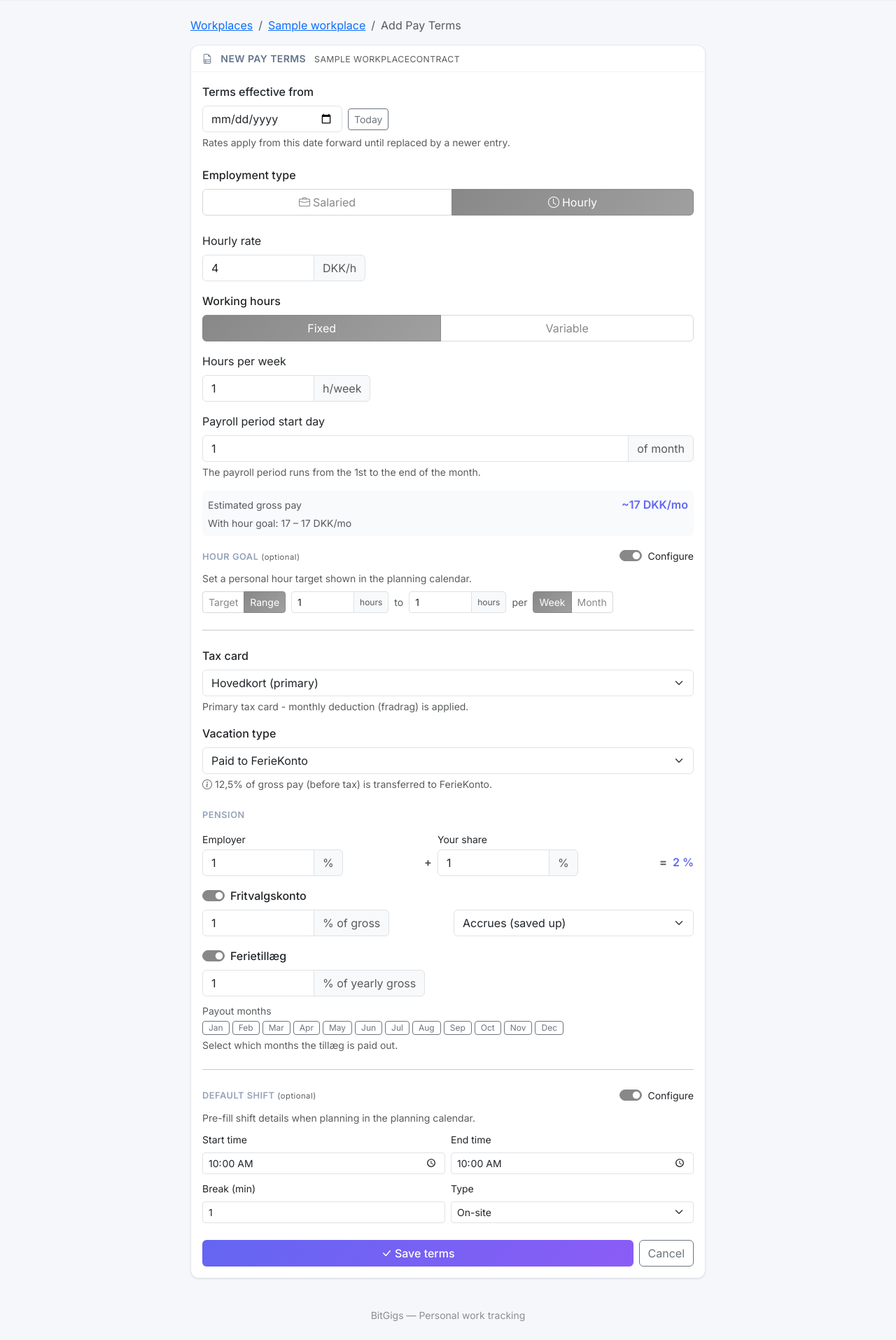
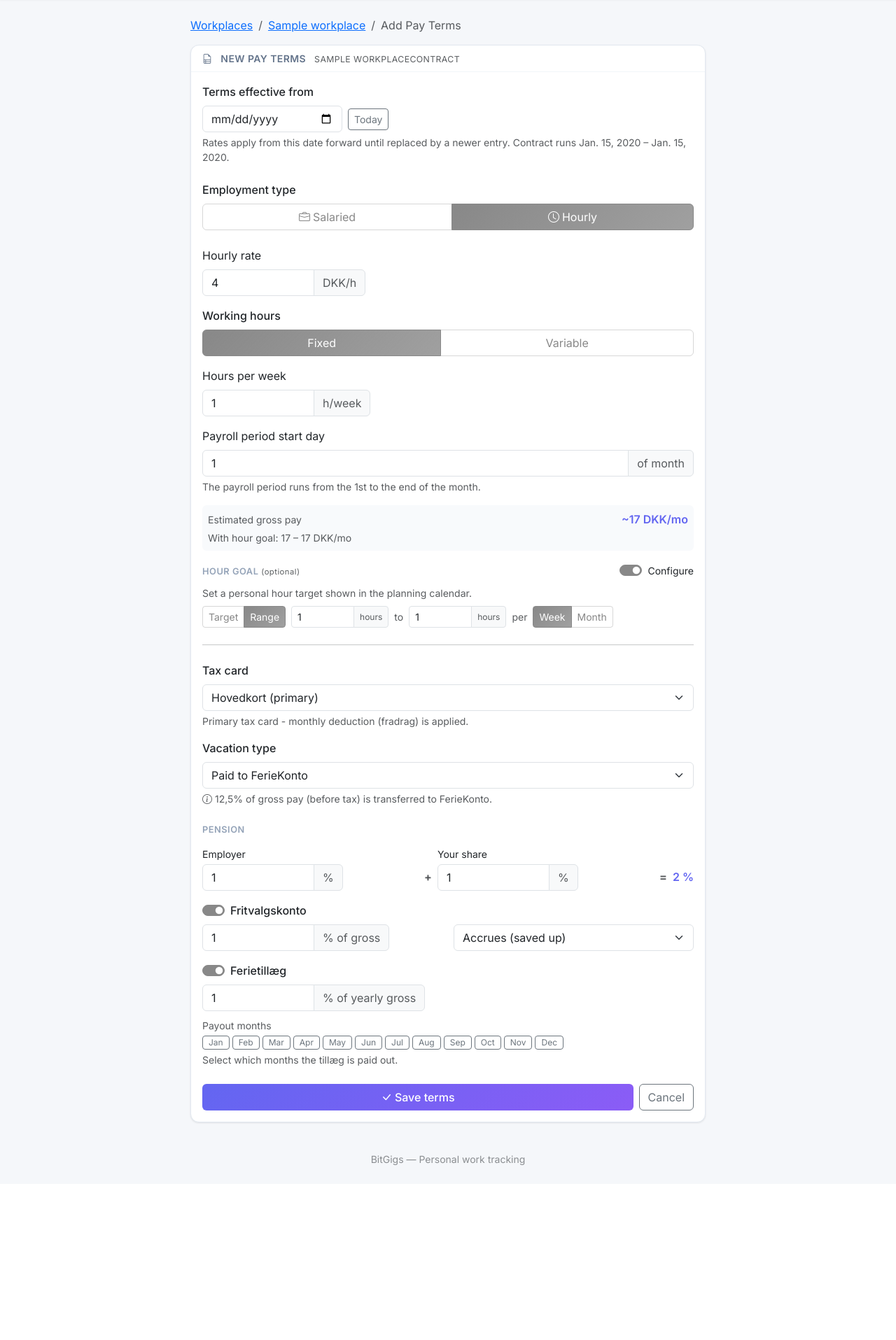
Before and after one commit to Peasniped/BitGigs, a Django app: a page that uses workplaces/templates/workplaces/termset_form.html in a window 1280 px wide. Shown: the part 59-1974 px from the top of the page at 70% size. After the commit the page ends 1724 px from the top, so only its background shows below. Run offline with Django 5.2, Linux system fonts and the light colour scheme; tables that the repository leaves empty hold one stand-in row (values such as "Sample post"); some libraries are stand-ins or nearby versions.

Commit message:
Move default shift to Workplace; consistent avatars; termset date validation
- Move default_shift_* fields off ContractTermSet onto Workplace (migration
  copies existing values across), since changing them has no effect on
  already-created shifts. Removes the Default Shift section from the termset
  form and updates export/import.
- Add Workplace.avatar_color / avatar_initials (custom colour, else derived
  from name) and use them for the shift chip and workplace-list cards so
  avatars match the dashboard everywhere.
- termset_form: render effective_from errors visibly and validate against the
  contract's date bounds live (with the range shown as a hint).

Co-Authored-By: Claude Opus 4.8 <noreply@anthropic.com>

```diff
--- a/calendar_view/templates/calendar_view/_shift_chip.html
+++ b/calendar_view/templates/calendar_view/_shift_chip.html
@@ -12,13 +12,13 @@
      title="{{ item.workplace.name }}: {{ item.start_time|time:'H:i' }}-{{ item.end_time|time:'H:i' }} ({{ item.net_hours|dk }}h)"
      {% if editable_shift %}data-session-id="{{ item.pk }}" data-workplace-id="{{ item.workplace_id }}"{% endif %}>
 {% endif %}
-  <span class="shift-chip__avatar" style="background:{{ item.workplace.color|default:'#6366f1' }};">
+  <span class="shift-chip__avatar" style="background:{{ item.workplace.avatar_color }};">
     {% if item.workplace.custom_icon %}
       <img src="{{ item.workplace.custom_icon.url }}" alt="">
     {% elif item.workplace.icon %}
       <i class="bi {{ item.workplace.icon }}"></i>
     {% else %}
-      {{ item.workplace.name|truncatechars:1 }}
+      {{ item.workplace.avatar_initials|slice:":1" }}
     {% endif %}
   </span>
   <small class="shift-chip__time">{{ item.start_time|time:"H:i" }}-{{ item.end_time|time:"H:i" }}</small>
--- a/workplaces/forms.py
+++ b/workplaces/forms.py
@@ -82,18 +82,12 @@ class ContractTermSetForm(forms.ModelForm):
             "ferietillaeg_enabled",
             "ferietillaeg_percent",
             "ferietillaeg_payout_months",
-            "default_shift_start_time",
-            "default_shift_end_time",
-            "default_shift_break_minutes",
-            "default_shift_type",
             "hour_goal_type",
             "hour_goal_min",
             "hour_goal_max",
         ]
         widgets = {
             "effective_from": forms.DateInput(attrs={"type": "date", "class": "form-control"}),
-            "default_shift_start_time": forms.TimeInput(attrs={"type": "time", "class": "form-control"}),
-            "default_shift_end_time": forms.TimeInput(attrs={"type": "time", "class": "form-control"}),
         }
 
     def __init__(self, *args, contract=None, **kwargs):
@@ -122,8 +116,6 @@ class ContractTermSetForm(forms.ModelForm):
             "fritvalgskonto_payout_type": ContractTermSet.FritvalgsPayoutType.ACCRUES,
             "ferietillaeg_payout_months": "5,8",
             "payroll_period_start_day": 1,
-            "default_shift_break_minutes": 0,
-            "default_shift_type": "on_site",
         }
         if not self.data:  # only for unbound (GET) forms
             for field, default in _defaults.items():
--- a/workplaces/templates/workplaces/termset_form.html
+++ b/workplaces/templates/workplaces/termset_form.html
@@ -75,14 +75,22 @@
               <input type="date" name="{{ form.effective_from.html_name }}" id="{{ form.effective_from.id_for_label }}"
                      value="{{ form.effective_from.value|default_if_none:'' }}"
                      class="form-control {% if form.effective_from.errors %}is-invalid{% endif %}"
-                     style="max-width:200px;" required>
-              <button type="button" class="btn btn-outline-secondary btn-sm"
-                      onclick="document.getElementById('{{ form.effective_from.id_for_label }}').value=new Date().toLocaleDateString('sv');">
+                     style="max-width:200px;" required
+                     data-effective-from
+                     data-contract-start="{{ contract.start_date|date:'Y-m-d' }}"
+                     data-contract-end="{{ contract.end_date|date:'Y-m-d'|default:'' }}">
+              <button type="button" class="btn btn-outline-secondary btn-sm" data-today-btn>
                 Today
               </button>
             </div>
-            <div class="form-text">Rates apply from this date forward until replaced by a newer entry.</div>
-            {% for err in form.effective_from.errors %}<div class="invalid-feedback">{{ err }}</div>{% endfor %}
+            <div class="form-text">
+              Rates apply from this date forward until replaced by a newer entry.
+              {% if contract %}Contract runs {{ contract.start_date }}{% if contract.end_date %} &ndash; {{ contract.end_date }}{% else %} &ndash; present{% endif %}.{% endif %}
+            </div>
+            {# Server-side errors (d-block so they show regardless of sibling structure) #}
+            {% for err in form.effective_from.errors %}<div class="text-danger small mt-1">{{ err }}</div>{% endfor %}
+            {# Live client-side error #}
+            <div class="text-danger small mt-1" data-effective-from-error style="display:none;"></div>
           </div>
 
           <div data-form="workplace">
@@ -453,57 +461,6 @@
               </div>
             </div>
 
-            {# ── Default shift ────────────────────────── #}
-            <hr class="my-4">
-            <div class="mb-3">
-              <div class="d-flex justify-content-between align-items-center mb-2">
-                <span class="section-title mb-0">Default Shift <small class="text-muted fw-normal text-lowercase">(optional)</small></span>
-                <div class="form-check form-switch">
-                  <input type="checkbox" class="form-check-input" role="switch"
-                         id="defaultShiftToggle"
-                         {% if form.default_shift_start_time.value %}checked{% endif %}>
-                  <label class="form-check-label small" for="defaultShiftToggle">Configure</label>
-                </div>
-              </div>
-              <div id="defaultShiftFields" style="{% if not form.default_shift_start_time.value %}display:none{% endif %}">
-                <p class="form-text mt-0 mb-2">Pre-fill shift details when planning in the planning calendar.</p>
-                <div class="row g-2 mb-2">
-                  <div class="col-6">
-                    <label class="form-label small">Start time</label>
-                    <input type="time" name="{{ form.default_shift_start_time.html_name }}"
-                           id="{{ form.default_shift_start_time.id_for_label }}"
-                           value="{{ form.default_shift_start_time.value|time:'H:i'|default_if_none:'' }}"
-                           class="form-control form-control-sm">
-                  </div>
-                  <div class="col-6">
-                    <label class="form-label small">End time</label>
-                    <input type="time" name="{{ form.default_shift_end_time.html_name }}"
-                           id="{{ form.default_shift_end_time.id_for_label }}"
-                           value="{{ form.default_shift_end_time.value|time:'H:i'|default_if_none:'' }}"
-                           class="form-control form-control-sm">
-                  </div>
-                </div>
-                <div class="row g-2 mb-2">
-                  <div class="col-6">
-                    <label class="form-label small">Break (min)</label>
-                    <input type="number" name="{{ form.default_shift_break_minutes.html_name }}"
-                           id="{{ form.default_shift_break_minutes.id_for_label }}"
-                           value="{{ form.default_shift_break_minutes.value|default:'0' }}"
-                           class="form-control form-control-sm" min="0">
-                  </div>
-                  <div class="col-6">
-                    <label class="form-label small">Type</label>
-                    <select name="{{ form.default_shift_type.html_name }}" id="{{ form.default_shift_type.id_for_label }}"
-                            class="form-select form-select-sm">
-                      {% for val, label in form.default_shift_type.field.choices %}
-                        <option value="{{ val }}" {% if form.default_shift_type.value == val %}selected{% endif %}>{{ label }}</option>
-                      {% endfor %}
-                    </select>
-                  </div>
-                </div>
-              </div>
-            </div>
-
           </div><!-- /data-form="workplace" -->
 
           {# ── Save buttons ─────────────────────────── #}
@@ -548,6 +505,52 @@
 </div>
 
 <script>
+// Live validation of effective_from against the contract's date bounds
+(function() {
+  var input = document.querySelector('[data-effective-from]');
+  if (!input) return;
+  var errEl = document.querySelector('[data-effective-from-error]');
+  var start = input.dataset.contractStart || '';
+  var end = input.dataset.contractEnd || '';
+
+  function validate() {
+    // ISO yyyy-mm-dd strings compare correctly lexicographically
+    var v = input.value;
+    var msg = '';
+    if (v) {
+      if (start && v < start) {
+        msg = 'Date must be on or after the contract start (' + start + ').';
+      } else if (end && v > end) {
+        msg = 'Date must be on or before the contract end (' + end + ').';
+      }
+    }
+    if (msg) {
+      input.classList.add('is-invalid');
+      errEl.textContent = msg;
+      errEl.style.display = '';
+    } else {
+      input.classList.remove('is-invalid');
+      errEl.style.display = 'none';
+    }
+  }
+  input.addEventListener('input', validate);
+  input.addEventListener('change', validate);
+  validate();
+  // Expose so the Today button can re-validate after setting the value
+  input._validateBounds = validate;
+})();
+
+// Today button: set today's date and re-validate
+(function() {
+  var btn = document.querySelector('[data-today-btn]');
+  var input = document.querySelector('[data-effective-from]');
+  if (!btn || !input) return;
+  btn.addEventListener('click', function() {
+    input.value = new Date().toLocaleDateString('sv');  // yyyy-mm-dd
+    input.dispatchEvent(new Event('input'));
+  });
+})();
+
 // Update fork button label with the effective_from date
 (function() {
   var dateInput = document.getElementById('{{ form.effective_from.id_for_label }}');
@@ -559,14 +562,6 @@
   dateInput.addEventListener('input', updateLabel);
   updateLabel();
 })();
-
-// Default shift toggle
-document.getElementById('defaultShiftToggle').addEventListener('change', function() {
-  document.getElementById('defaultShiftFields').style.display = this.checked ? '' : 'none';
-  if (!this.checked) {
-    document.getElementById('defaultShiftFields').querySelectorAll('input[type=time]').forEach(function(i) { i.value = ''; });
-  }
-});
 
 // Hour goal toggle
 document.getElementById('hourGoalToggle').addEventListener('change', function() {
--- a/workplaces/templates/workplaces/workplace_list.html
+++ b/workplaces/templates/workplaces/workplace_list.html
@@ -17,15 +17,15 @@
     <a href="{% url 'workplaces:workplace-detail' wp.slug %}" class="workplace-card d-flex flex-column align-items-center text-center py-3 px-3"
        {% if wp.accent_color %}style="border-left:4px solid {{ wp.accent_color }};"{% endif %}>
       {% if wp.custom_icon %}
-        <span class="workplace-avatar" style="background:{{ wp.color|default:'#6366f1' }};width:44px;height:44px;overflow:hidden;">
+        <span class="workplace-avatar" style="background:{{ wp.avatar_color }};width:44px;height:44px;overflow:hidden;">
           <img src="{{ wp.custom_icon.url }}" alt="" style="width:100%;height:100%;object-fit:cover;border-radius:50%;">
         </span>
       {% elif wp.icon %}
-        <span class="workplace-avatar" style="background:{{ wp.color|default:'#6366f1' }};width:44px;height:44px;font-size:1.1rem;">
+        <span class="workplace-avatar" style="background:{{ wp.avatar_color }};width:44px;height:44px;font-size:1.1rem;">
           <i class="bi {{ wp.icon }}"{% if wp.accent_color %} style="color:{{ wp.accent_color }}"{% endif %}></i>
         </span>
       {% else %}
-        <span class="workplace-avatar" style="background:{{ wp.color|default:'#6366f1' }};width:44px;height:44px;font-size:0.85rem;">{{ wp.name|truncatechars:2 }}</span>
+        <span class="workplace-avatar" style="background:{{ wp.avatar_color }};width:44px;height:44px;font-size:0.85rem;">{{ wp.avatar_initials }}</span>
       {% endif %}
       <span class="workplace-card__name fw-semibold mt-2">{{ wp.name }}</span>
       {% if not wp.is_active %}<span class="badge bg-warning mt-1">Inactive</span>{% endif %}
```
Also changed, not shown: data_io/services.py (+9 -10 lines), workplaces/models.py (+28 -16 lines), workplaces/migrations/0007_move_default_shift_to_workplace.py (added).
